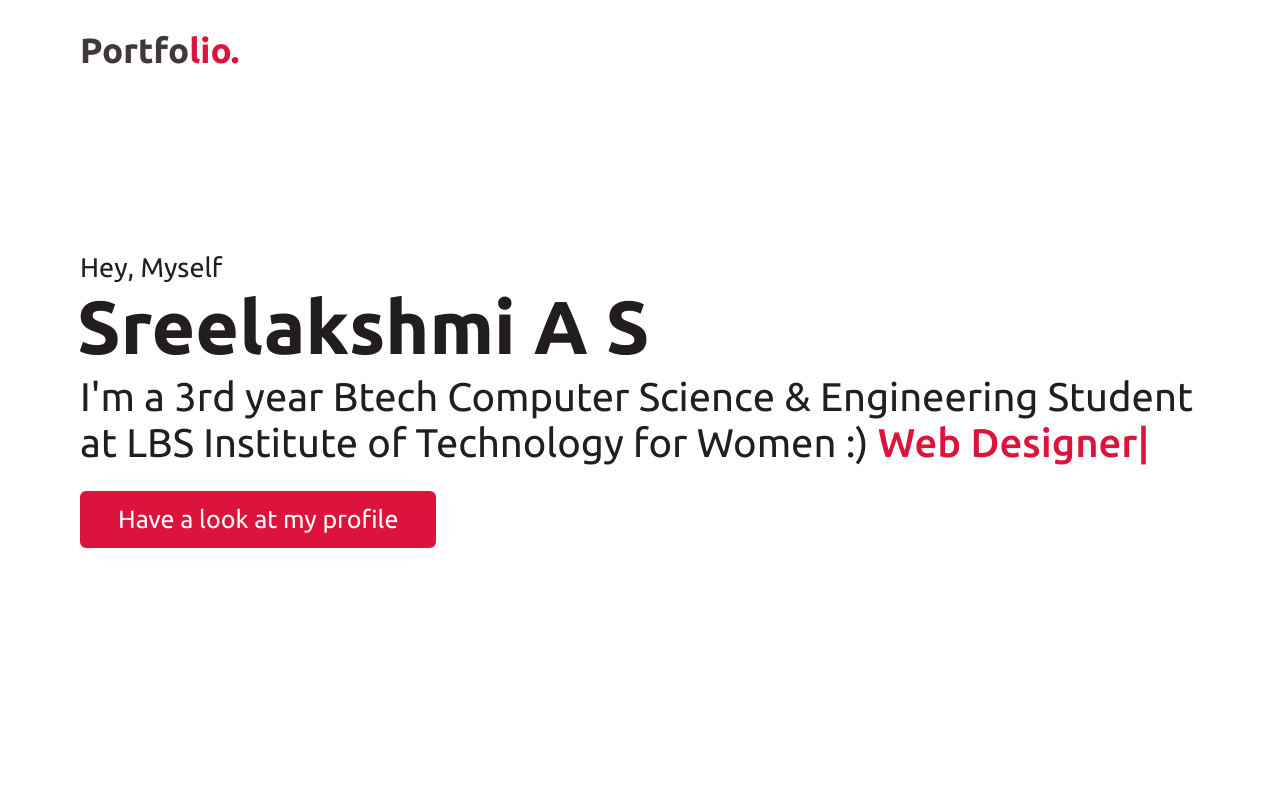
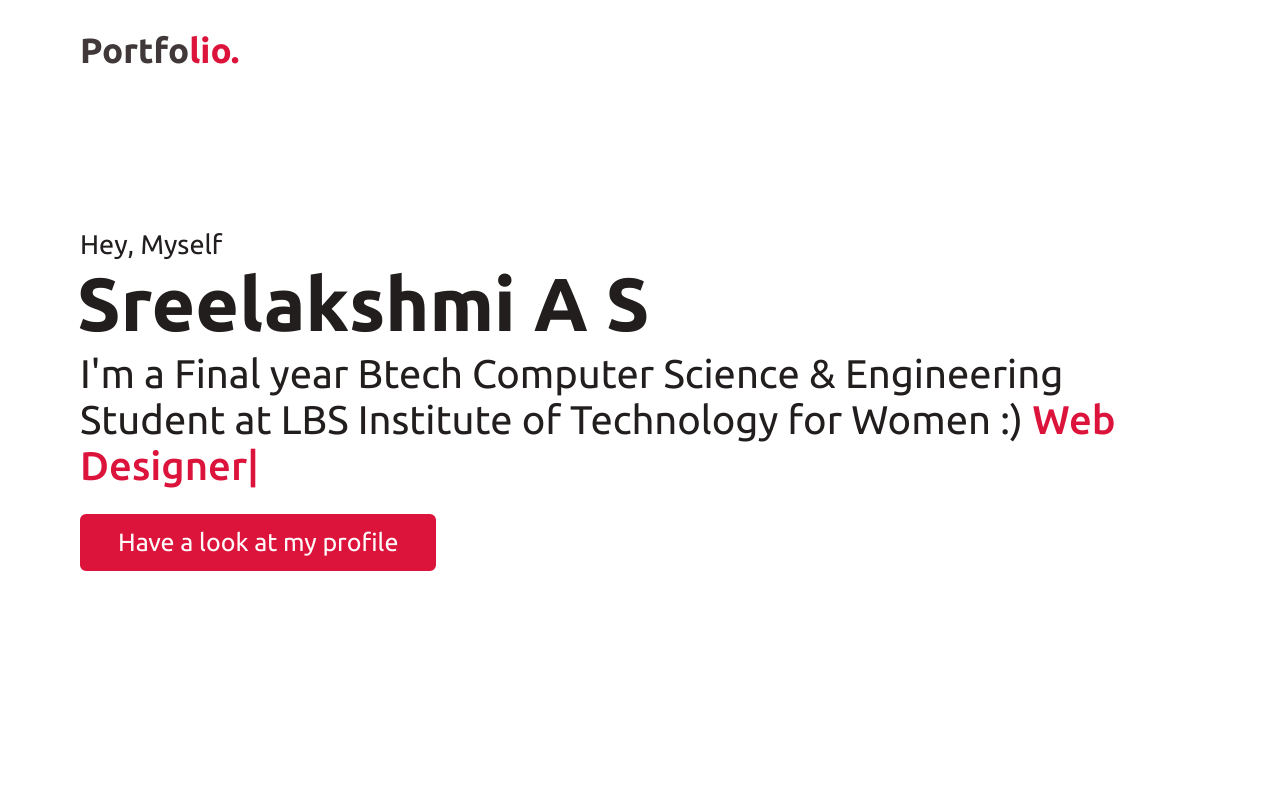
Before and after one commit to Sreelakshmi-A-S/my_portfolio, a plain HTML site: page index.html in a window 1280 px wide. Shown: the top 800 px of the page. Drawn offline with nearby package versions, Linux system fonts and the light colour scheme.

Commit message:
Update index.html

```diff
--- a/index.html
+++ b/index.html
@@ -47,7 +47,7 @@
             <div class="home-content">
                 <div class="text-1">Hey, Myself</div>
                 <div class="text-2">Sreelakshmi A S</div>
-                <div class="text-3">I'm a 3rd year Btech Computer Science & Engineering Student at LBS Institute of Technology for Women  :)   <span class="typing"></span></div>
+                <div class="text-3">I'm a Final year Btech Computer Science & Engineering Student at LBS Institute of Technology for Women  :)   <span class="typing"></span></div>
                 <a href="https://www.linkedin.com/in/sreelakshmi-a-s-6136a7201">Have a look at my profile</a>
             </div>
         </div>
```
